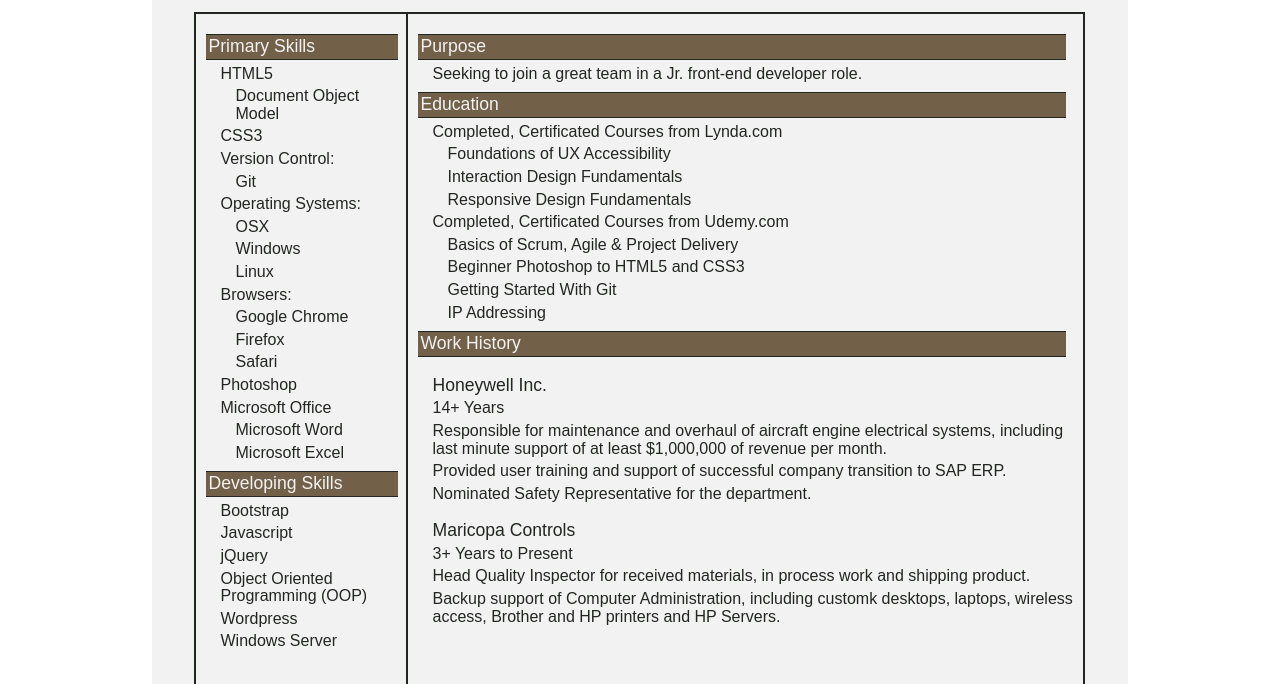
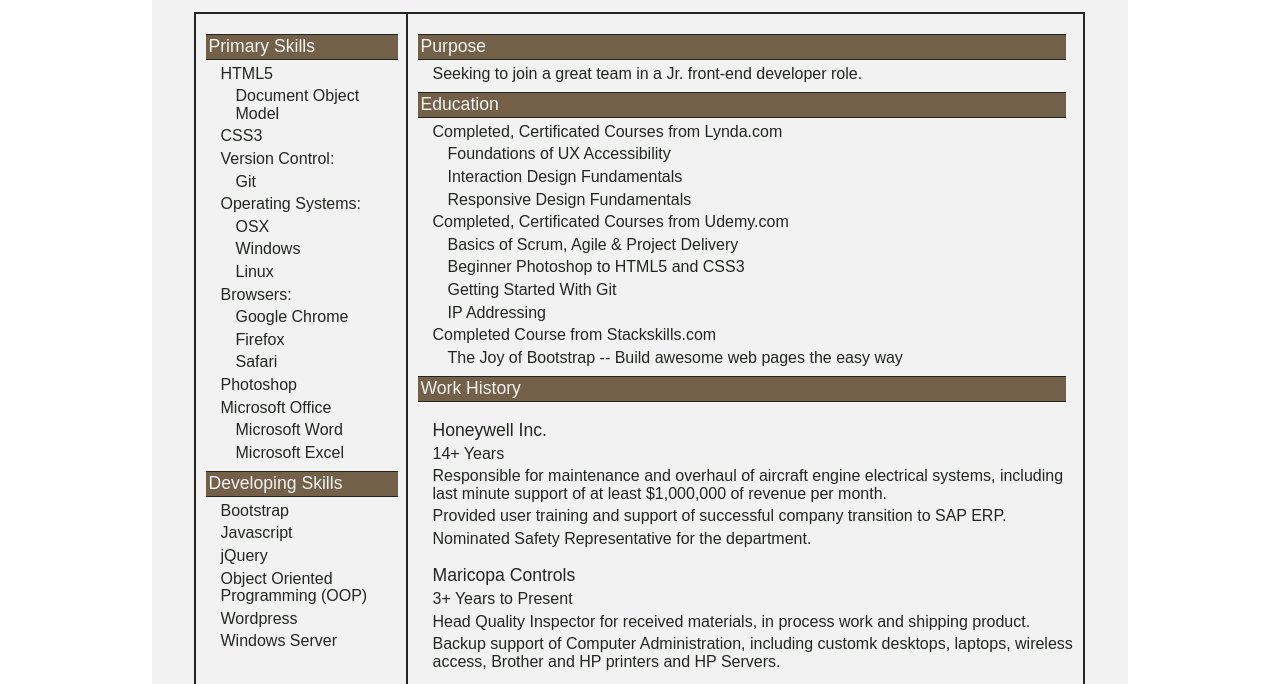
Before and after one commit to alphaborel/homepage, a plain HTML site: page resume.html in a window 1280 px wide. Shown: the part 116-800 px from the top of the page. Drawn offline with Linux system fonts and the light colour scheme.

Commit message:
Website Launch Pending

```diff
--- a/css/resume.css
+++ b/css/resume.css
@@ -23,7 +23,7 @@
 .colLeft {
     float: left;
     max-width: 20%;
-    height: 700px;
+    height: 725px;
     line-height: 1.1em;
     border-left: 2px solid #222621;
     border-top: 2px solid #222621;
@@ -35,7 +35,7 @@
 .colRight {
     float: left;
     max-width: 69%;
-    height: 700px;
+    height: 725px;
     line-height: 1.1em;
     border: 2px solid #222621;
     padding: 10px;
--- a/resume.html
+++ b/resume.html
@@ -121,6 +121,13 @@
                         <li>IP Addressing</li>
                     </ul>
                 </li>
+                <li>Completed Course from Stackskills.com
+                    <ul>
+                        <li>The Joy of Bootstrap -- Build awesome web pages the easy way
+                        </li>
+
+                    </ul>
+                </li>
 
                 <div class="lilHeaders">
                     <h2>Work History</h2>
```
Also changed, not shown: links.html (+2 -0 lines), qanda.html (+1 -1 lines).
